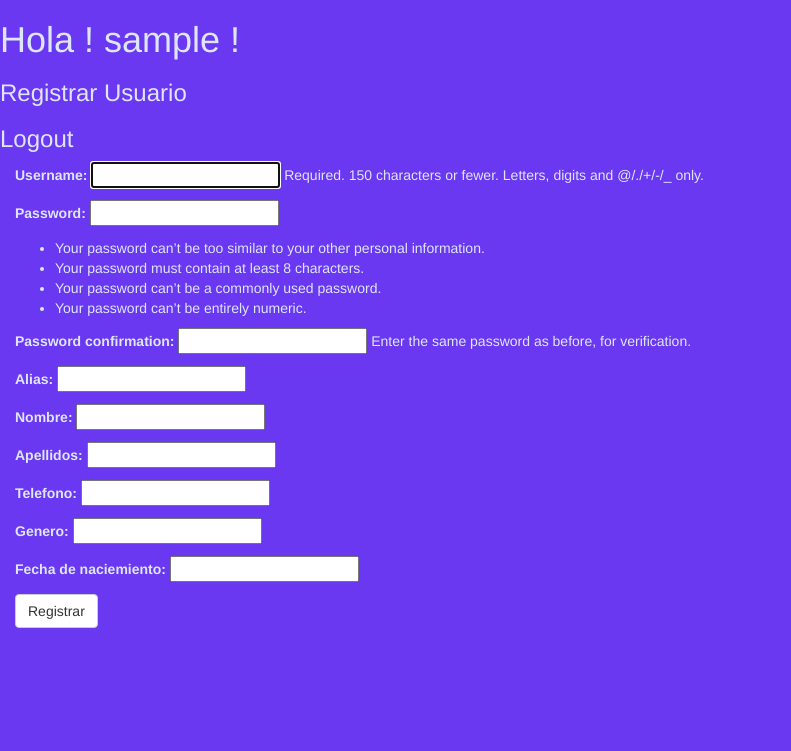
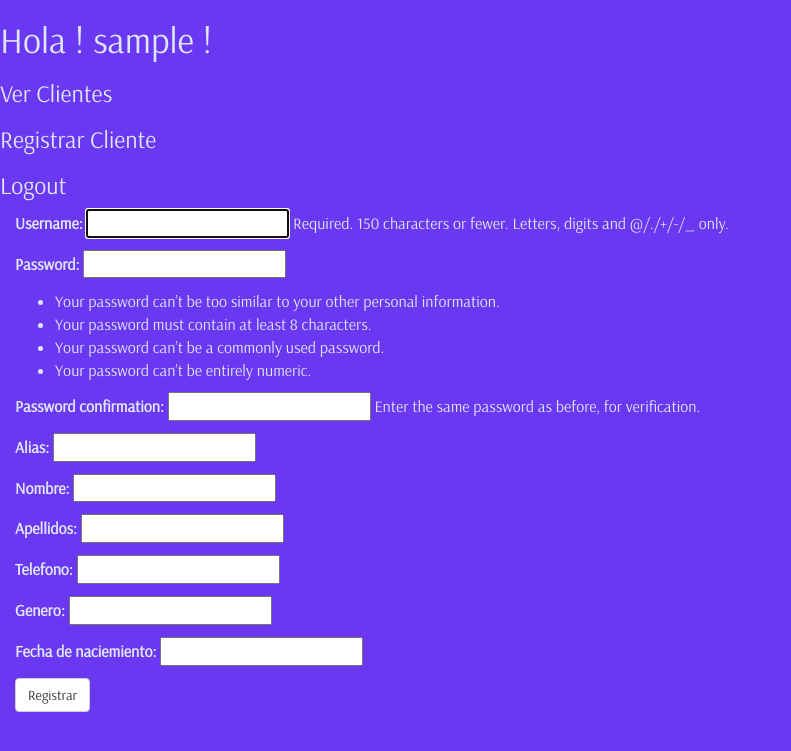
Before and after one commit to MHCelso/tekila-air, a Django app: page /registrar-usuarios/ in a window 1280 px wide. Shown: the top 751 px of the page, without its empty margins (0-791 px from the left). Run offline with Django 3.2, Linux system fonts and the light colour scheme; the visitor is signed in with stand-in values (Sample User, id 1); some libraries are stand-ins or nearby versions.

Commit message:
agregado de fonts a usar

```diff
--- a/templates/base.html
+++ b/templates/base.html
@@ -11,7 +11,12 @@
 <body>
 {% if user.is_authenticated %}
 <h1>Hola ! {{ user.username }} !</h1>
-<h3><a href="/registrar-usuarios/">Registrar Usuario</a></h3>
+	{%if user.is_superuser%}
+	<h3><a href="#">Ver Clientes</a></h3>
+	<h3><a href="/registrar-usuarios/">Registrar Cliente</a></h3>
+	{%else%}
+	<h3><a href="#">Ver mis Vuelos</a></h3>
+	{%endif%}
 <h3><a href="/logout/">Logout</a></h3>
 {% else %}
 <h3><a href="/login/">Login</a></h3>
--- a/templates/register.html
+++ b/templates/register.html
@@ -1,25 +1,11 @@
 {%extends 'base.html'%}
 {%block title%}AiresTekila - registrar{%endblock%}
- <!--<h2>{{ user.get_full_name }}</h2>
-}
-<ul>
-  <li>Username: {{ user.username }}</li>
-  <li>Name: {{ user.customer.name }}</li>
-  <li>Alias: {{ user.customer.alias }}</li>
-
-  ('user', 'alias', 'name', 'last_name', 'phone_number', 'gender', 'birth_date')
-
-</ul>
-<form method="post">
-  {% csrf_token %}
-  {{ user_form.as_p }}
-  {{ customer_form.as_p }}
-  <button type="submit">Save changes</button>
-</form>-->
 {%block content%}
+{%if user.is_superuser%}
 	<form method="post">
 	{% csrf_token %}
 	{{form.as_p}}
 	<button type="submit" class="btn btn-default">Registrar</button>
 </form>
+{%endif%}
 {%endblock%}
--- a/templates/statics/css/main_style.css
+++ b/templates/statics/css/main_style.css
@@ -1,6 +1,28 @@
+@font-face {
+	font-family: Rancho;
+	src: url('../fonts/Rancho/Rancho-Regular.ttf');
+}
+@font-face {
+	font-family: Arsenal-Bold;
+	src: url('../fonts/Arsenal/Arsenal-Bold.ttf');
+}
+@font-face {
+	font-family: Arsenal-BoldItalic;
+	src: url('../fonts/Arsenal/Arsenal-BoldItalic.ttf');
+}
+@font-face {
+	font-family: Arsenal-Italic;
+	src: url('../fonts/Arsenal/Arsenal-Italic.ttf');
+}
+@font-face {
+	font-family: Arsenal-Regular;
+	src: url('../fonts/Arsenal/Arsenal-Regular.ttf');
+}
 body {
 	background-color: #6B38F2;
 	color:  #DEE6FC;
+	font-family: Arsenal-Regular;
+	font-size: 1.6em;
 }
 a {
 	color:  #DEE6FC;
```
Also changed, not shown: templates/statics/fonts/Arsenal/Arsenal-Bold.ttf (added), templates/statics/fonts/Arsenal/Arsenal-BoldItalic.ttf (added), templates/statics/fonts/Arsenal/Arsenal-Italic.ttf (added), templates/statics/fonts/Arsenal/Arsenal-Regular.ttf (added), templates/statics/fonts/Rancho/Rancho-Regular.ttf (added), 1 other file.
